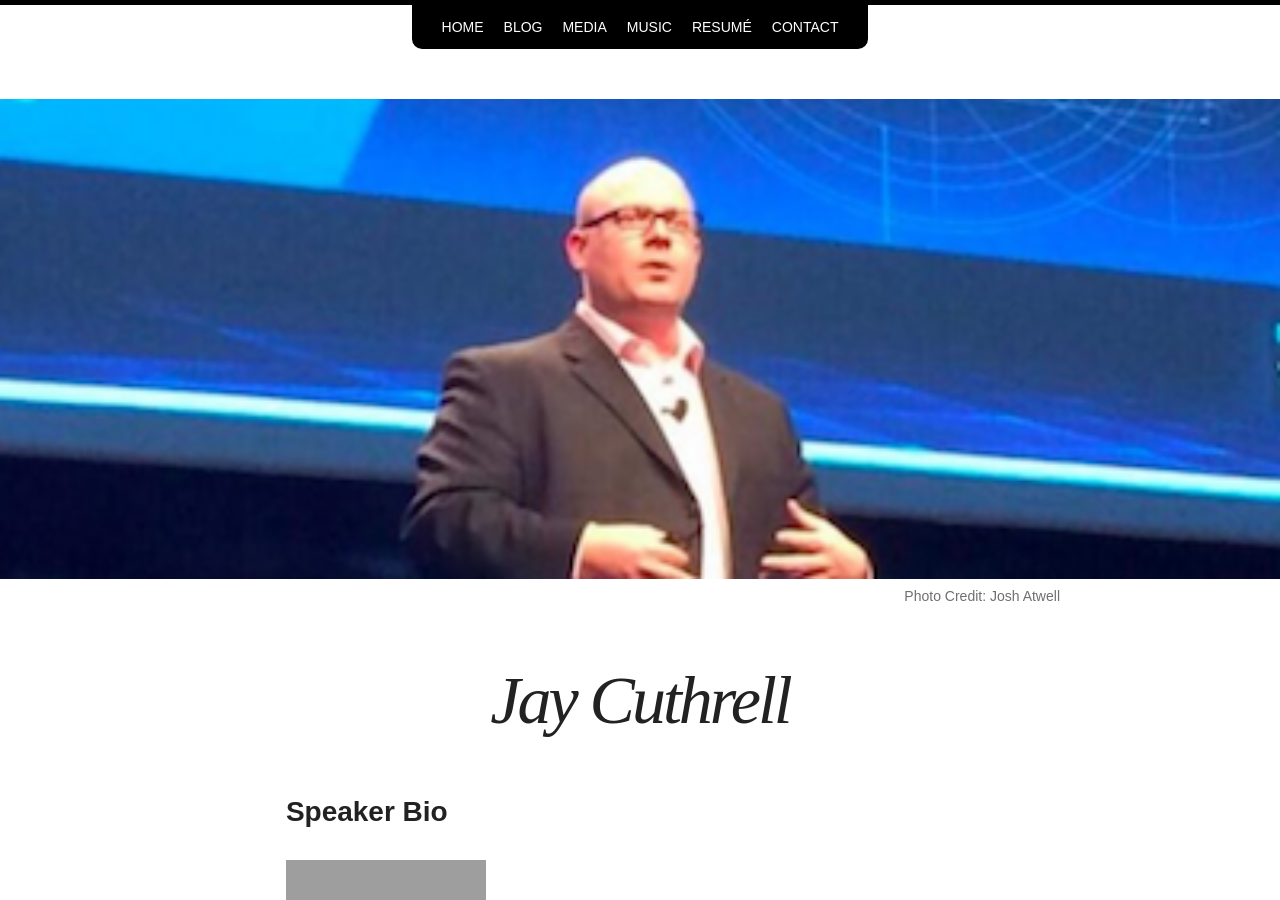
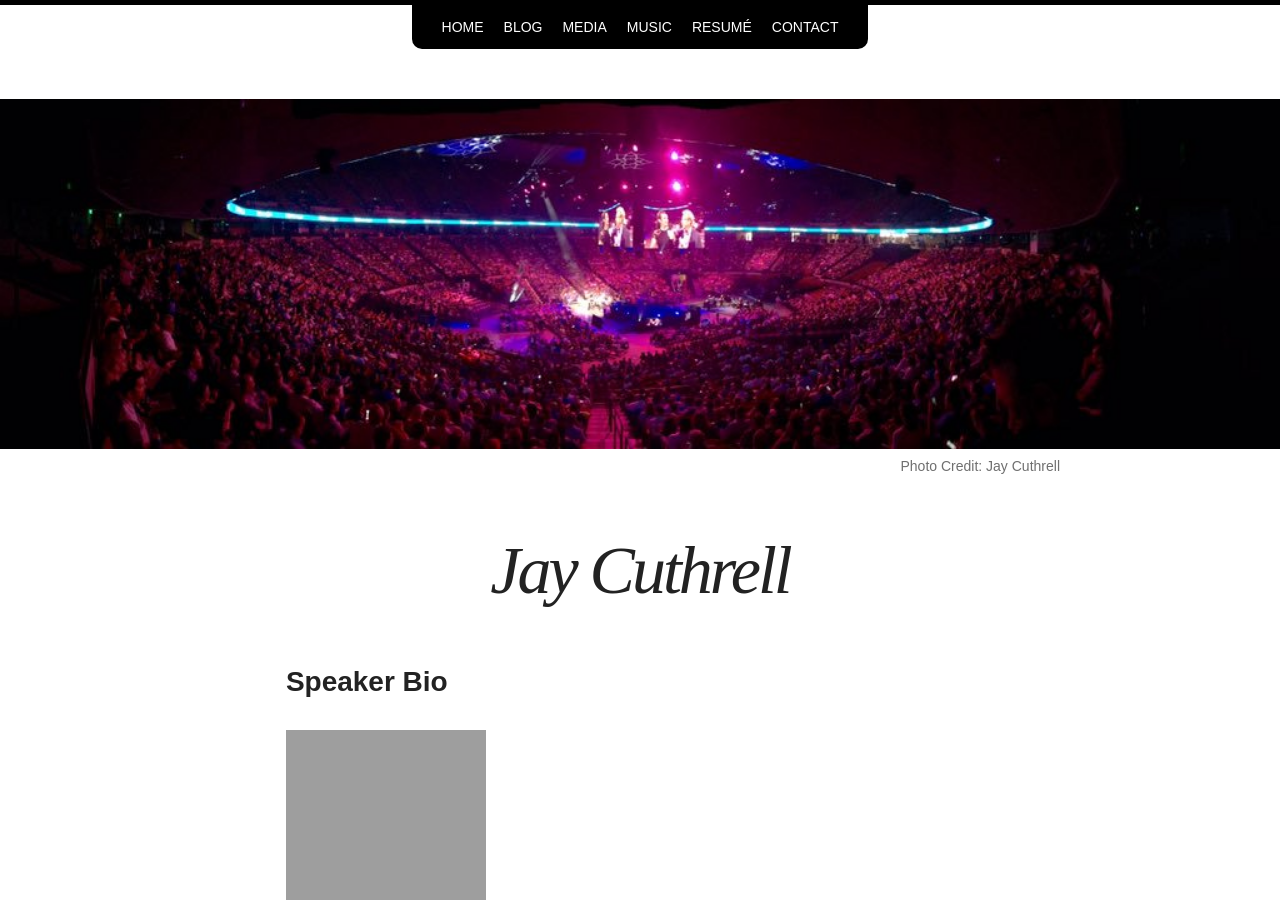
Before and after one commit to nsshommo/jaycuthrell.github.io, a Jekyll site: the page built from index.md, in a window 1280 px wide and 900 px high. Built offline with Jekyll 4.4.1, drawn with Linux system fonts in a browser that asks for light colours; nearby versions of some CDN libraries; comment, search, counter and statistics services are not loaded; grey boxes are pictures that could not be loaded.

Commit message:
image cwap

```diff
--- a/index.md
+++ b/index.md
@@ -2,9 +2,9 @@
 layout: page
 title: "Jay Cuthrell"
 image:
-  feature: 400x150.png
-  credit: Josh Atwell
-  creditlink: https://twitter.com/josh_atwell
+  feature: 1year.jpg
+  credit: Jay Cuthrell
+  creditlink: https://jaycuthrell.com
 ---
 
 ### Speaker Bio
```
